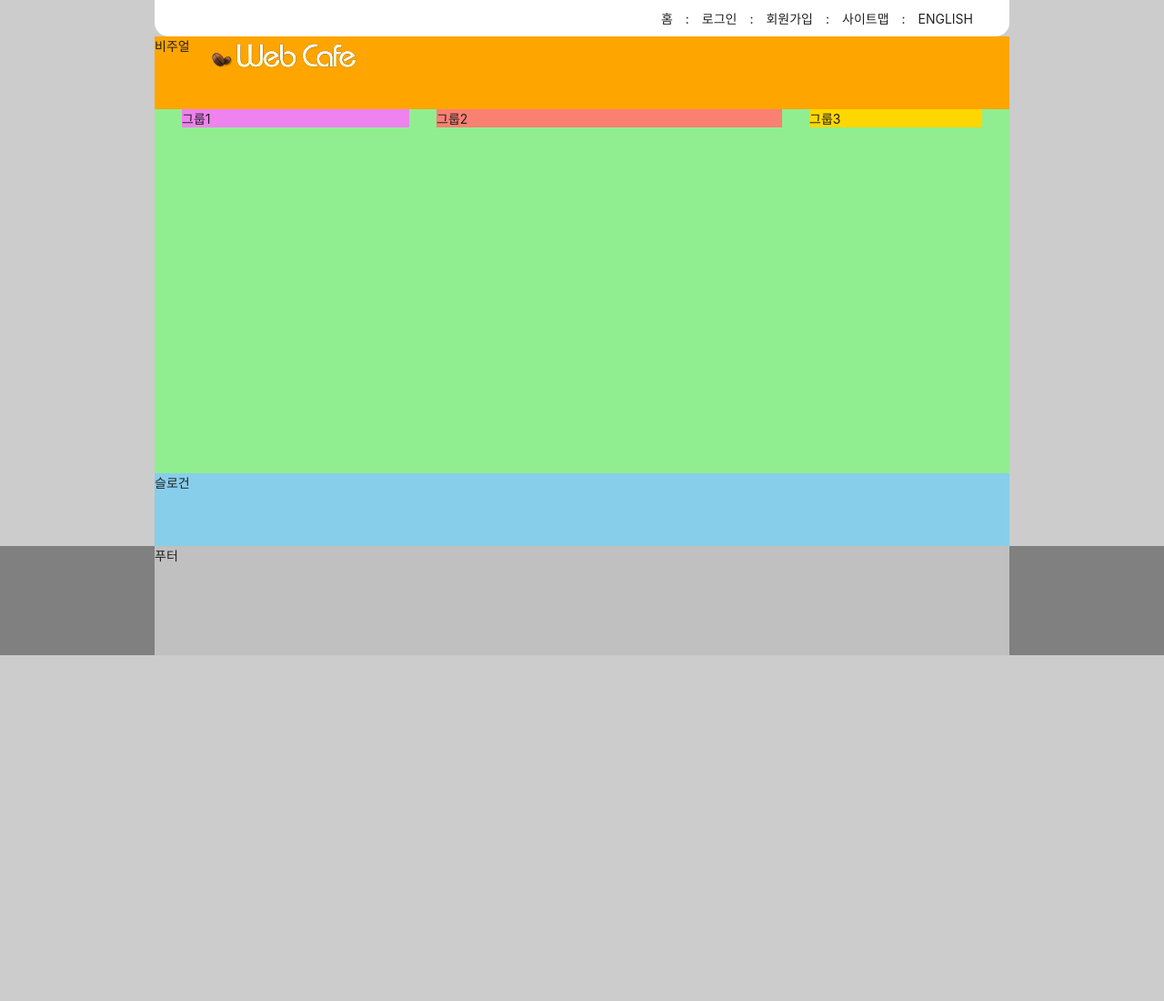
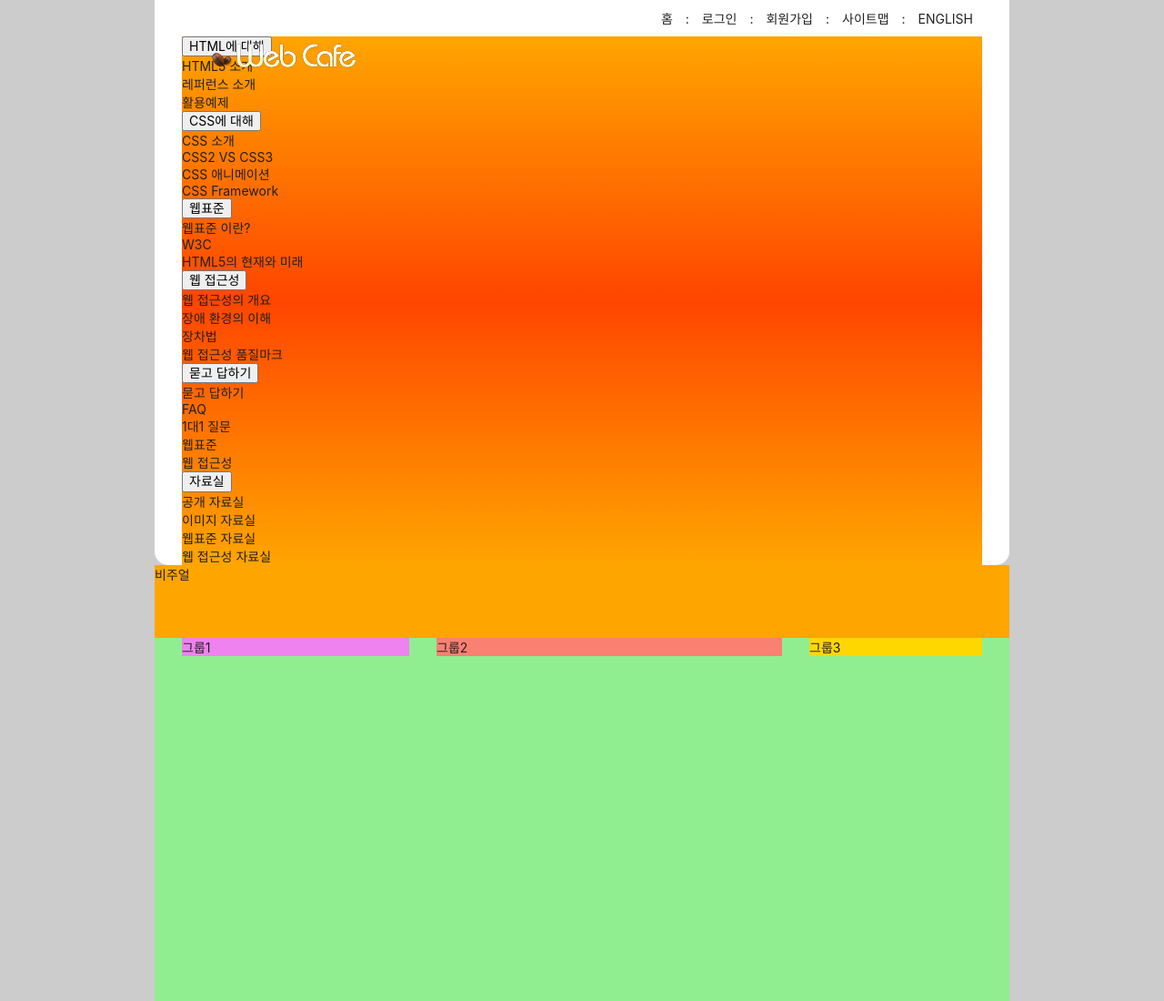
Before and after one commit to rowooncoding/HTML5, a plain HTML site: page index.html in a window 1280 px wide. Shown: the top 1100 px of the page at 91% size. Before the commit the page ends 800 px from the top, so only its background shows below. Drawn offline with Linux system fonts and the light colour scheme; a web font is replaced by a local one.

Commit message:
메인메뉴 마크업 및 배경 그라디언트

```diff
--- a/index.html
+++ b/index.html
@@ -26,6 +26,107 @@
 
     <nav class="navigation">
       <h2 class="a11y-hidden">메인메뉴</h2>
+      <ul class="menu">
+        <li class="menu-item is-active">
+          <button type="button" class="menu-button">HTML에 대해</button>
+          <ul class="sub-menu menu-html">
+            <li>
+              <a href="/">HTML5 소개</a>
+            </li>
+            <li>
+              <a href="/">레퍼런스 소개</a>
+            </li>
+            <li>
+              <a href="/">활용예제</a>
+            </li>
+          </ul>
+        </li>
+        <li class="menu-item">
+          <button type="button" class="menu-button">CSS에 대해</button>
+          <ul class="sub-menu menu-css">
+            <li>
+              <a href="/">CSS 소개</a>
+            </li>
+            <li>
+              <a href="/">CSS2 VS CSS3</a>
+            </li>
+            <li>
+              <a href="/">CSS 애니메이션</a>
+            </li>
+            <li>
+              <a href="/">CSS Framework</a>
+            </li>
+          </ul>
+        </li>
+        <li class="menu-item">
+          <button type="button" class="menu-button">웹표준</button>
+          <ul class="sub-menu menu-standards">
+            <li>
+              <a href="/">웹표준 이란?</a>
+            </li>
+            <li>
+              <a href="/">W3C</a>
+            </li>
+            <li>
+              <a href="/">HTML5의 현재와 미래</a>
+            </li>
+          </ul>
+        </li>
+        <li class="menu-item">
+          <button type="button" class="menu-button">웹 접근성</button>
+          <ul class="sub-menu menu-accessibility">
+            <li>
+              <a href="/">웹 접근성의 개요</a>
+            </li>
+            <li>
+              <a href="/">장애 환경의 이해</a>
+            </li>
+            <li>
+              <a href="/">장차법</a>
+            </li>
+            <li>
+              <a href="/">웹 접근성 품질마크</a>
+            </li>
+          </ul>
+        </li>
+        <li class="menu-item">
+          <button type="button" class="menu-button">묻고 답하기</button>
+          <ul class="sub-menu menu-qna">
+            <li>
+              <a href="/">묻고 답하기</a>
+            </li>
+            <li>
+              <a href="/">FAQ</a>
+            </li>
+            <li>
+              <a href="/">1대1 질문</a>
+            </li>
+            <li>
+              <a href="/">웹표준</a>
+            </li>
+            <li>
+              <a href="/">웹 접근성</a>
+            </li>
+          </ul>
+        </li>
+        <li class="menu-item">
+          <button type="button" class="menu-button">자료실</button>
+          <ul class="sub-menu menu-archive">
+            <li>
+              <a href="/">공개 자료실</a>
+            </li>
+            <li>
+              <a href="/">이미지 자료실</a>
+            </li>
+            <li>
+              <a href="/">웹표준 자료실</a>
+            </li>
+            <li>
+              <a href="/">웹 접근성 자료실</a>
+            </li>
+          </ul>
+        </li>
+      </ul>
     </nav>
   </header>
 
--- a/styles/style.css
+++ b/styles/style.css
@@ -87,6 +87,12 @@ body {
   margin-right: 4px;
 }
 
+/* 메인메뉴 */
+.menu {
+  background-color: orangered;
+  background-image: linear-gradient(orange, orangered, orange);
+}
+
 /* 비주얼 */
 .visual {
   background-color: orange;
```
